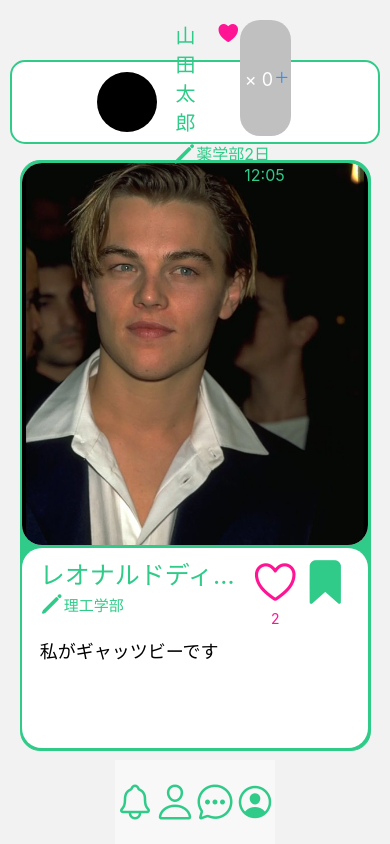
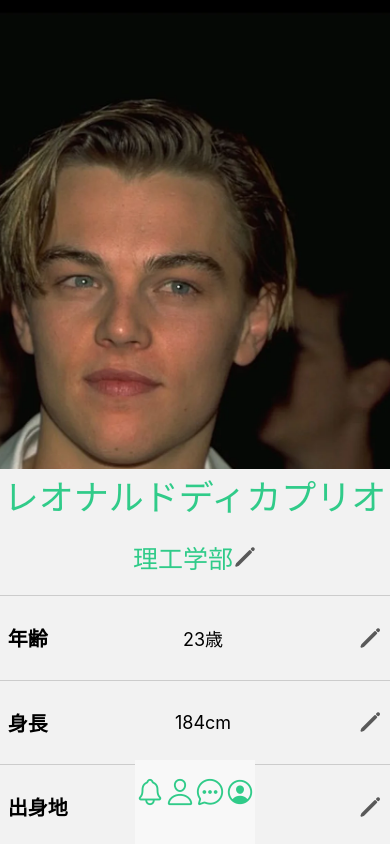
Before and after one commit to show-creater/ritsu-match, a React Native app in the folder frontend/: screen /MyPage in a window 390 px wide. Built offline with nearby package versions, Linux system fonts and the light colour scheme.

Commit message:
マイページの土台完成

```diff
--- a/frontend/src/component/footer/HomeFooter.tsx
+++ b/frontend/src/component/footer/HomeFooter.tsx
@@ -10,7 +10,8 @@ const HomeFooter = ({navigation}) => {
             justifyContent: 'center',
             alignItems: 'center',
             backgroundColor: '#F8F8F8',
-            height: '100%'
+            height: '100%',
+            paddingBottom: '5%'
         },
         icon: {
             width: '25%',
@@ -23,16 +24,16 @@ const HomeFooter = ({navigation}) => {
     return (
         <View style={styles.footer}>
             <TouchableOpacity style={styles.icon} onPress={()=>{navigation.navigate('Home')}}>
-                <Ionicons name="notifications-outline" size={40} color='#30CB89' />
+                <Ionicons name="notifications-outline" size={30} color='#30CB89' />
             </TouchableOpacity>
             <TouchableOpacity style={styles.icon} onPress={()=>{navigation.navigate('Friends')}}>
-                <Ionicons name="person-outline" size={40} color='#30CB89' />
+                <Ionicons name="person-outline" size={30} color='#30CB89' />
             </TouchableOpacity>
             <TouchableOpacity style={styles.icon} onPress={()=>{navigation.navigate('Talk')}}>
-                <Ionicons name="chatbubble-ellipses-outline" size={40} color='#30CB89' />
+                <Ionicons name="chatbubble-ellipses-outline" size={30} color='#30CB89' />
             </TouchableOpacity>
             <TouchableOpacity style={styles.icon} onPress={()=>{navigation.navigate('MyPage')}}>
-            <Ionicons name="person-circle-outline" size={40} color='#30CB89' />
+            <Ionicons name="person-circle-outline" size={30} color='#30CB89' />
             </TouchableOpacity>
         </View>
     )
--- a/frontend/src/component/navigator/Home.tsx
+++ b/frontend/src/component/navigator/Home.tsx
@@ -1,7 +1,8 @@
 import React from 'react'; // Reactをインポート
 import { createBottomTabNavigator} from '@react-navigation/bottom-tabs';
 import { Ionicons } from '@expo/vector-icons';
-import HomeView from '../../view/Home/HomeView'
+import HomeView from '../../view/Home/HomeView';
+import MyPage from '../../view/Home/MyPage';
 
 const Tab = createBottomTabNavigator();
 const Home = () => {
@@ -33,7 +34,7 @@ const Home = () => {
                 ),
             }}>
             </Tab.Screen>
-            <Tab.Screen  name='MyPage' component={HomeView}
+            <Tab.Screen  name='MyPage' component={MyPage}
                 options={{
                     headerShown:false,
                     tabBarIcon: ({focused}) => (<Ionicons name="person-circle-outline" size={24} color='#30CB89' />
--- a/frontend/src/view/Home/HomeView.tsx
+++ b/frontend/src/view/Home/HomeView.tsx
@@ -134,7 +134,7 @@ const HomeView = ({ navigation }) => {
             height: '10%',
             justifyContent: 'center',
             alignItems: 'center',
-            width: '100%'
+            width: '100%',
         },
 
 
@@ -164,7 +164,7 @@ const HomeView = ({ navigation }) => {
                     </View>
                 </View>
             </View>
-            <ScrollView style={{ width: '100%' }} pagingEnabled={true} showsHorizontalScrollIndicator={false}>
+            <ScrollView style={{ width: '100%' }} pagingEnabled={true} showsVerticalScrollIndicator={false}>
                 <View style={styles.personlist}>
                     <View style={styles.InfoOutside}>
                         <View style={styles.personInformation}>
--- a/frontend/src/view/Home/MyPage.tsx
+++ b/frontend/src/view/Home/MyPage.tsx
@@ -0,0 +1,131 @@
+import React from 'react';
+import { Dimensions, Text, View, StyleSheet, ScrollView, ImageBackground, Image } from 'react-native';
+import { Ionicons } from '@expo/vector-icons';
+import HomeFooter from '../../component/footer/HomeFooter';
+import { AntDesign } from '@expo/vector-icons';
+
+const MyPage=({navigation})=>{
+    const windowWidth = Dimensions.get('window').width;
+    const windowHeight = Dimensions.get('window').height;
+    const styles=StyleSheet.create({
+        body: {
+            flexDirection: 'column',
+            flex: 1,
+            // height: 4000
+            // backgroundColor: 'red'
+        },
+        imageContainer: {
+            overflow: 'hidden',
+            height: '30%',
+            width: '100%',
+            display: 'flex',
+            backgroundColor: 'red',
+            alignItems: 'center'
+        },
+        image: {
+            width: '100%',
+        },
+        bodyBottom: {
+
+        },
+        footer: {
+            position: 'absolute',
+            bottom: 0,
+            height: '10%',
+            justifyContent: 'center',
+            alignItems: 'center',
+            width: '100%',
+        },
+        profile: {
+            flexDirection: 'column',
+            justifyContent: 'center',
+            alignItems: 'center'
+        },
+        fucility: {
+            justifyContent: 'center',
+            flexDirection: 'row',
+            alignItems: 'center',
+            paddingVertical: '5%',
+            borderBottomWidth: 1,
+            borderBottomColor: '#CCCCCC',
+            width: '100%'
+        },
+        profileInfo: {
+            flexDirection: 'row',
+            width: '100%',
+            alignItems: 'center',
+            justifyContent: 'space-between',
+            paddingVertical: '7%',
+            borderBottomColor: '#CCCCCC',
+            borderBottomWidth: 1,
+            paddingHorizontal: '2%'
+        },
+        profileText: {
+            fontSize: 20,
+            fontWeight: 'bold'
+        },
+        profileStatus: {
+            fontSize: 18
+        }
+    });
+    return (
+            <View style={styles.body}>
+                <ScrollView style={{width: '100%', height: '100%'}}>
+                    <View style={styles.imageContainer}>
+                        <Image style={{ width: windowWidth, height: windowHeight}}
+                            source={require('../../component/photo/ディカプリオ.webp')}
+                            resizeMode='cover'
+                        />
+                    </View>
+                    <View style={styles.profile}>
+                        <Text style={{fontSize: 35, color: '#30CB89'}}>レオナルドディカプリオ</Text>
+                        <View style={styles.fucility}>
+                            <Text style={{fontSize: 25, color: '#30CB89'}}>理工学部</Text>
+                            <Ionicons name="pencil" size={24} color='#595959' />
+                        </View>
+                        <View style={styles.profileInfo}>
+                            <Text style={styles.profileText}>年齢</Text>
+                            <Text style={styles.profileStatus}>23歳</Text>
+                            <Ionicons name="pencil" size={24} color='#595959' />
+                        </View>
+                        <View style={styles.profileInfo}>
+                            <Text style={styles.profileText}>身長</Text>
+                            <Text style={styles.profileStatus}>184cm</Text>
+                            <Ionicons name="pencil" size={24} color='#595959' />
+                        </View>
+                        <View style={styles.profileInfo}>
+                            <Text style={styles.profileText}>出身地</Text>
+                            <Text style={styles.profileStatus}>東京都</Text>
+                            <Ionicons name="pencil" size={24} color='#595959' />
+                        </View>
+                        <View style={styles.profileInfo}>
+                            <Text style={styles.profileText}>趣味</Text>
+                            <Text style={styles.profileStatus}>映画鑑賞</Text>
+                            <Ionicons name="pencil" size={24} color='#595959' />
+                        </View>
+                        <View style={styles.profileInfo}>
+                            <Text style={styles.profileText}>血液型</Text>
+                            <Text style={styles.profileStatus}>B型</Text>
+                            <Ionicons name="pencil" size={24} color='#595959' />
+                        </View>
+                        <View style={styles.profileInfo}>
+                            <Text style={styles.profileText}>大学</Text>
+                            <Text style={styles.profileStatus}>立命館大学</Text>
+                            <Ionicons name="pencil" size={24} color='#595959' />
+                        </View>
+                        <View style={styles.profileInfo}>
+                            <Text style={styles.profileText}>自己紹介</Text>
+                            <Text style={styles.profileStatus}>私がギャッツビーです</Text>
+                            <Ionicons name="pencil" size={24} color='#595959' />
+                        </View>
+                    </View>
+                </ScrollView>
+                <View style={styles.footer}>
+                    <HomeFooter navigation={navigation} />
+                </View>
+            </View>
+
+
+    );
+};
+export default MyPage;
```
